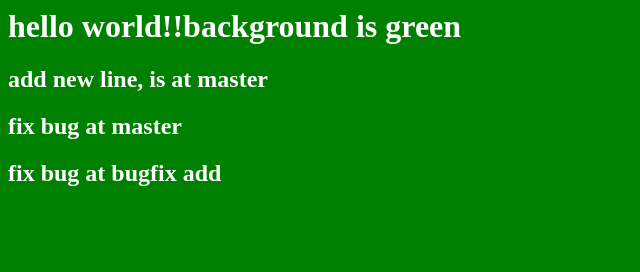
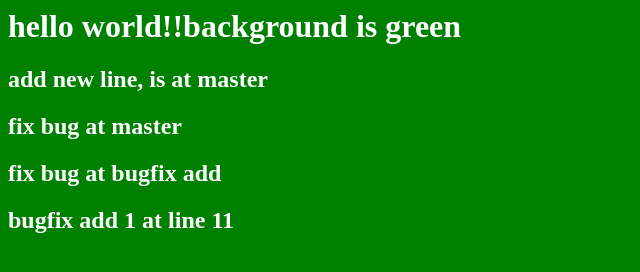
Before and after one commit to csyoong28/git, a plain HTML site: page index.html in a window 1280 px wide. Shown: the whole page, without its empty margins (0-640 px from the left). Drawn offline with Linux system fonts and the light colour scheme.

Commit message:
fix line 11 by bugfix

```diff
--- a/index.html
+++ b/index.html
@@ -8,6 +8,7 @@
 		<h2>add new line, is at master</h2>
 		<h2>fix bug at master</h2>
 		<h2>fix bug at bugfix add</h2>
+		<h2>bugfix add 1 at line 11</h2>
 	</body>
 
 </html>
```
